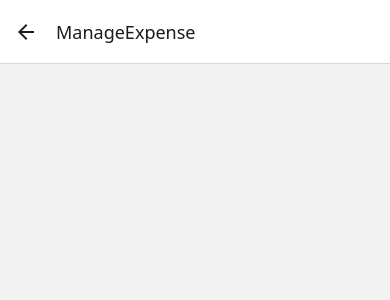
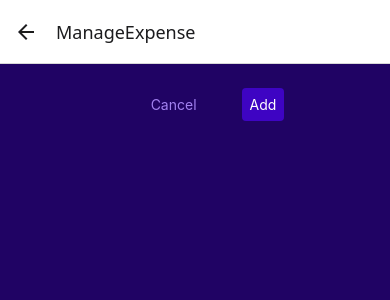
Before and after one commit to elkelvin/ReactNativeCourse, a React Native app in the folder Tracker/: screen /ManageExpense in a window 390 px wide. Shown: the top 300 px of the page. Built offline with nearby package versions, Linux system fonts and the light colour scheme.

Commit message:
Feature: Create interface to add or edit expenses

```diff
--- a/Tracker/screen/ManageExpense.js
+++ b/Tracker/screen/ManageExpense.js
@@ -1,6 +1,63 @@
-import { View } from "react-native";
+import { useLayoutEffect } from "react";
+import { View, StyleSheet } from "react-native";
+import IconButton from "../UI/IconButton";
+import { GlobalStyle } from "../constans/globalStyle";
+import Button from "../UI/Button";
 
-const ManageExpense = () => {
-    return (<View></View>);
+const ManageExpense = ({ route, navigation }) => {
+    const editedExpenseId = route.params?.expenseId;
+    const isEditing = !!editedExpenseId;
+
+    useLayoutEffect(() => {
+        navigation.setOptions({
+            tittle: isEditing ? "Edit Expense" : "Add Expense"
+        });
+    }, [navigation, isEditing])
+
+    const onDeleteExpenseHandler = () => {
+        navigation.goBack();
+    }
+    const onCancelHandler = () => {
+        navigation.goBack();
+    };
+    const onConfirmHandler = () => {
+        navigation.goBack();
+    };
+
+    return (<View style={styles.container}>
+        <View style={styles.buttons}>
+            <Button style={styles.button} mode="flat" onPress={onCancelHandler}>Cancel</Button>
+            <Button onPress={onConfirmHandler}>{isEditing ? "Update" : "Add"}</Button>
+        </View>
+        {isEditing && (
+            <View style={styles.deleteContainer}>
+                <IconButton icon="trash" color={GlobalStyle.colors.error500} size={36} onPress={onDeleteExpenseHandler} />
+            </View>
+        )}
+    </View>);
 }
+
+const styles = StyleSheet.create({
+    container: {
+        flex: 1,
+        padding: 24,
+        backgroundColor: GlobalStyle.colors.primary800
+    },
+    buttons: {
+        flexDirection: "row",
+        justifyContent: "center",
+        alignItems: "center"
+    },
+    button: {
+        minWidth: 120,
+        marginHorizontal: 8
+    },
+    deleteContainer: {
+        marginTop: 16,
+        paddingTop: 8,
+        borderTopWidth: 2,
+        borderTopColor: GlobalStyle.colors.primary200,
+        alignItems: "center"
+    }
+});
 export default ManageExpense;
```
